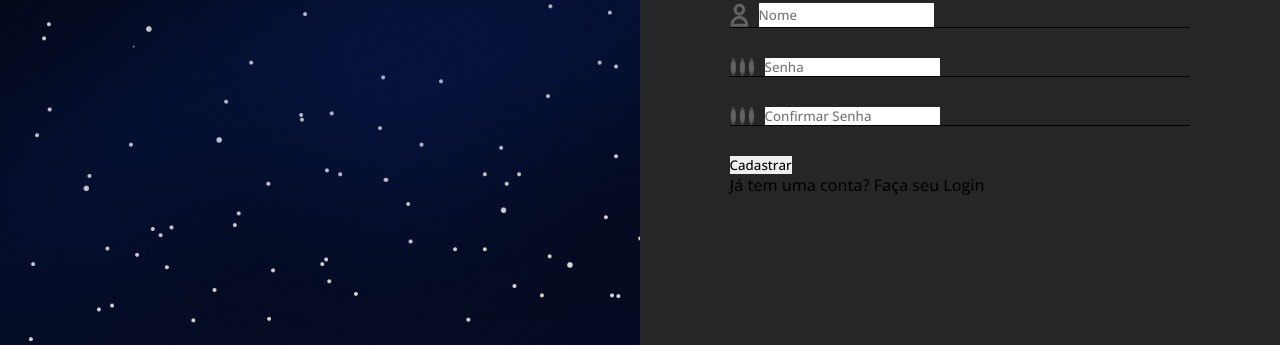
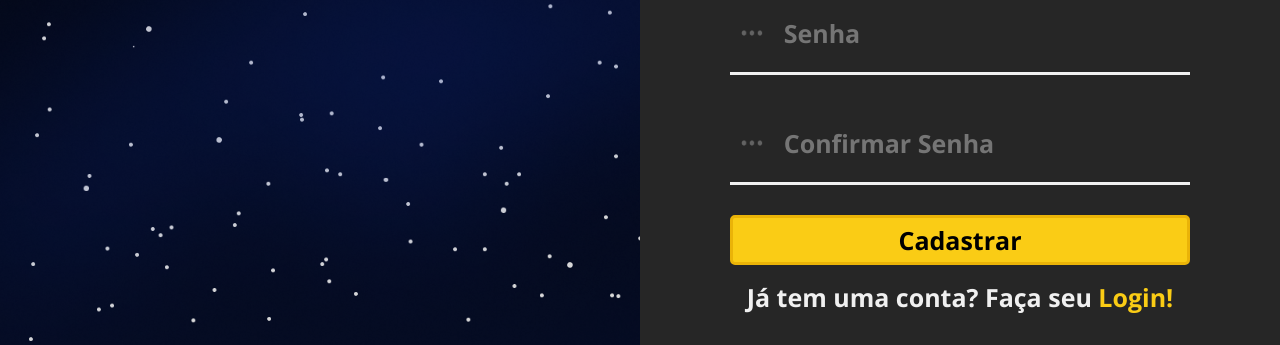
Before and after one commit to AndreyR05/UniCube, a plain HTML site: page pages/register.html in a window 1280 px wide. Shown: the part 455-800 px from the top of the page. Drawn offline with nearby package versions, Linux system fonts and the light colour scheme.

Commit message:
chore: add styles to inputs and buttom

```diff
--- a/pages/register.html
+++ b/pages/register.html
@@ -30,7 +30,7 @@
                         <p class="txtOptions">Entrar</p>
                     </div>
                     <div class="divOptions select">
-                        <p class="txtOptions">Cadastrar</p>
+                        <p class="txtOptions select">Cadastrar</p>
                         <div class="divUnderline"></div>
                     </div>
                 </div>
@@ -39,22 +39,27 @@
                         <p class="title">Faça Seu Cadastro</p>
                     </div>
                     <div class="divInput">
+                        <div class="divImgInput">
                             <img src="../assets/icons/userLoginIcon.png" alt="">
+                        </div>
                         <input type="text" placeholder="Nome">
                     </div>
                     <div class="divInput">
+                        <div class="divImgInput">
                             <img src="../assets/icons/passworIcon.png" alt="">
+                        </div>
                         <input type="text" placeholder="Senha">
                     </div>
                     <div class="divInput">
+                        <div class="divImgInput">
                             <img src="../assets/icons/passworIcon.png" alt="">
+                        </div>
                         <input type="text" placeholder="Confirmar Senha">
                     </div>
                     <div class="divSign">
                         <button class="signUp">Cadastrar</button>
-                        <p class="doLogin">Já tem uma conta? Faça seu <a class="toLogin">Login</a></p>
+                        <p class="doLogin">Já tem uma conta? Faça seu <a class="toLogin">Login!</a></p>
                     </div>
-
                 </form>
             </div>
         </div>
--- a/styles/register.css
+++ b/styles/register.css
@@ -71,7 +71,10 @@
 .txtOptions{
     font-size: 30px;
     font-weight: 700;
-    color: #f0f0f0
+    color: #f0f0f04D;
+}
+.select{
+    color: #F0F0F0
 }
 .divUnderline{
     width: 50px;
@@ -98,6 +101,54 @@ form{
 }
 .divInput{
     display: flex;
+    height: 80px;
+    padding: 10px 0;
     gap: 10px;
-    border-bottom: 1px solid;
+    justify-content: center;
+    align-items: center;
+    border-bottom: 3px solid #F0F0F0;
 }
+.divImgInput{
+    display: flex;
+    width: 50px;
+    justify-content: center;
+    align-items: center;
+}
+.divImgInput > img{
+    width: 50%
+}
+.divInput > input{
+    height: 100%;
+    width: 100%;
+    font-size: 25px;
+    background: none;
+    outline: none;
+    color: #f0f0f0
+}
+.divInput > input::placeholder{
+    font-weight: 700;
+}
+.divSign{
+    display: flex;
+    width: 100%;
+    flex-direction: column;
+    gap: 15px
+}
+.signUp{
+    width: 100%;
+    height: 50px;
+    background: #FACC15;
+    font-size: 25px;
+    font-weight: 700;
+    border-radius: 5px;
+    border: 3px solid #EAB308;
+}
+.doLogin{
+    font-size: 25px;
+    font-weight: 700;
+    color: #F0F0F0;
+    text-align: center;
+}
+.toLogin{
+    color: #FACC15
+}
```
Lines whose indentation alone changed are shown as unchanged.
